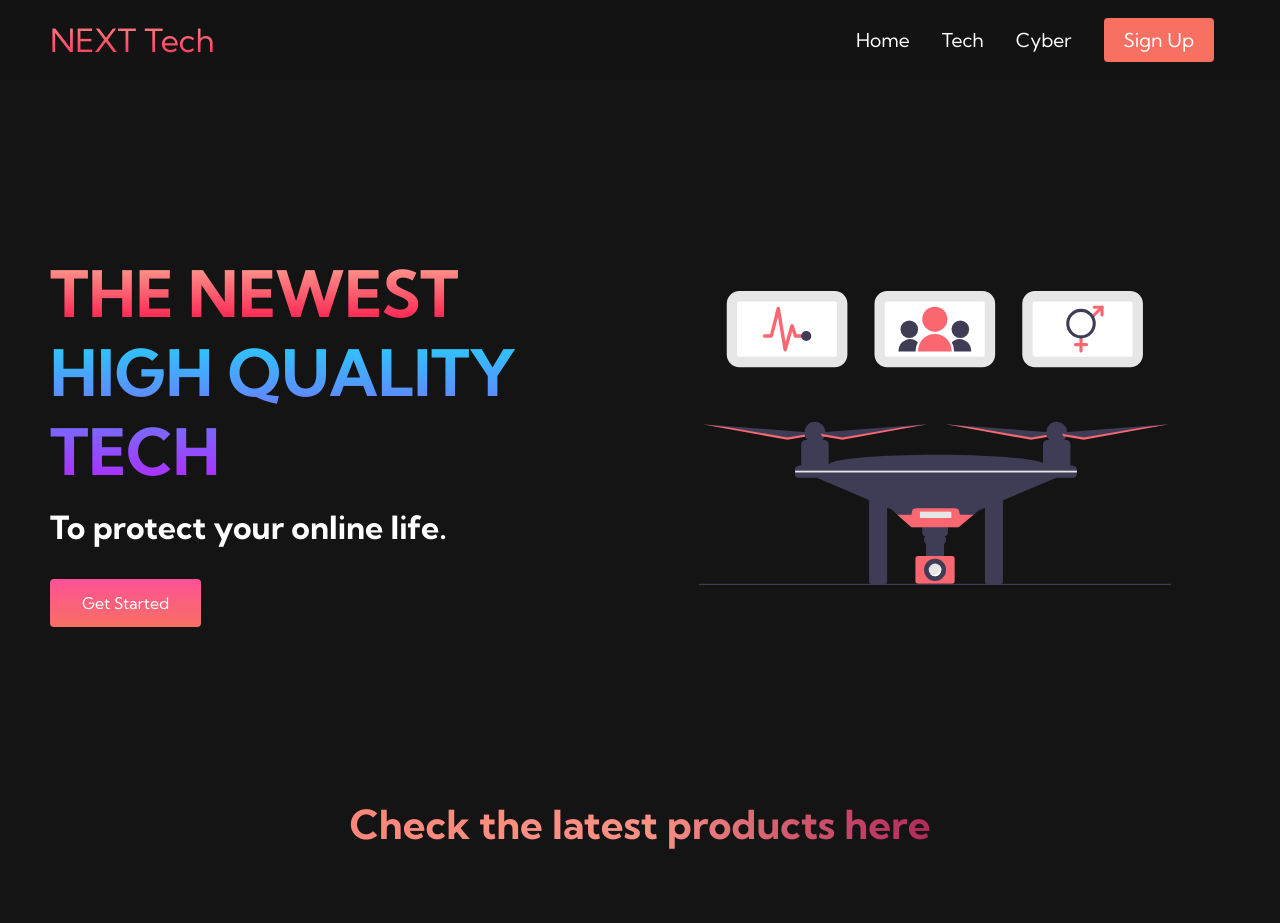
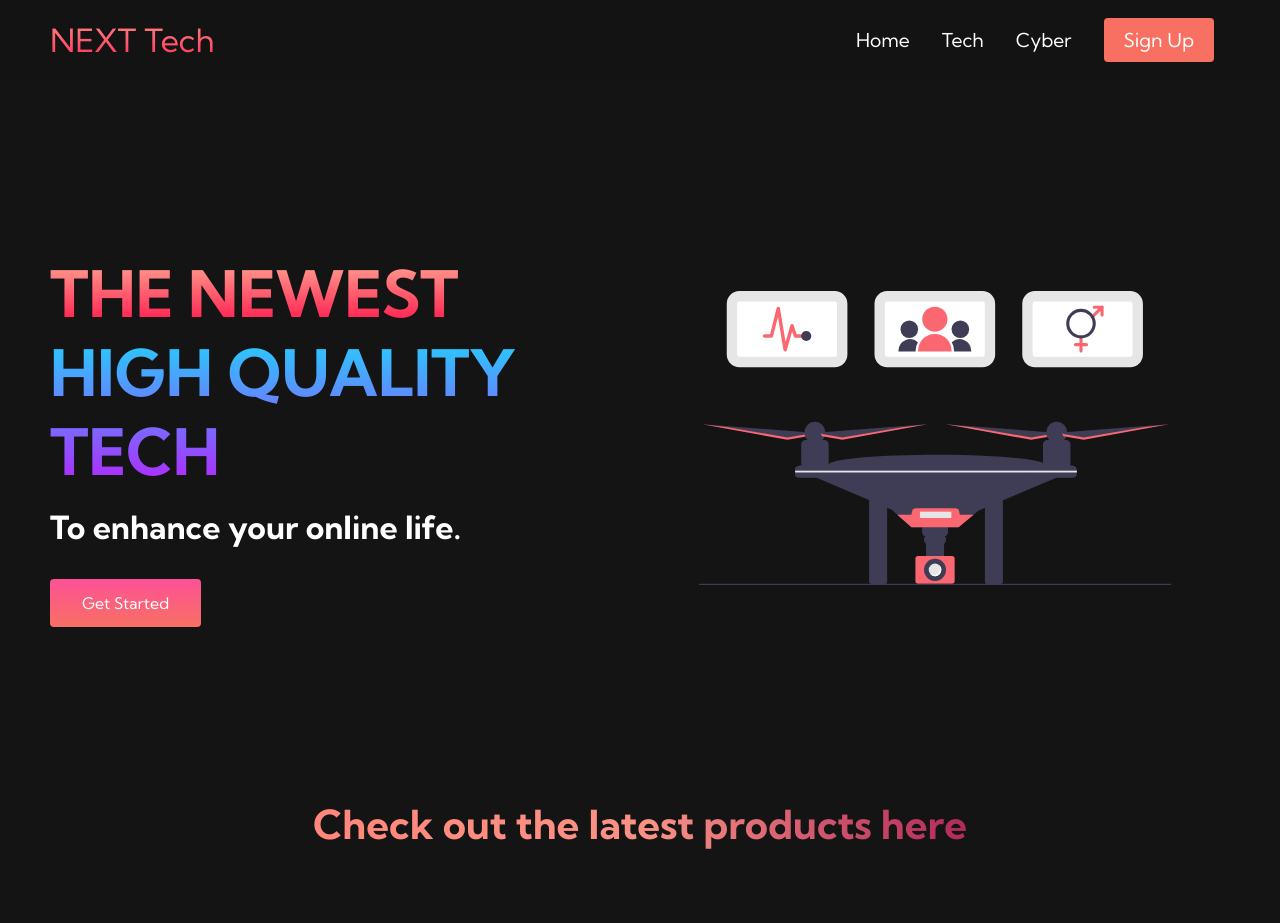
Before and after one commit to kylietrenner/NextTech, a plain HTML site: page tech.html in a window 1280 px wide. Shown: the top 923 px of the page. Drawn offline with Linux system fonts and the light colour scheme; a script that the page names is missing.

Commit message:
Update tech.html

```diff
--- a/tech.html
+++ b/tech.html
@@ -40,7 +40,7 @@
             <div class="main_content">
                 <h1>THE NEWEST</h1>
                 <h2>HIGH QUALITY TECH</h2>
-                <p>To protect your online life.</p>
+                <p>To enhance your online life.</p>
                 <button class="main_btn"><a href="/NextTech/index.html">Get Started</a></button>
             </div>
             <div class="main_img-container">
@@ -51,7 +51,7 @@
 
     <!--Services section-->
     <div class="services">
-        <h1>Check the latest products here</h1>
+        <h1>Check out the latest products here</h1>
         <div class="services_container">
             <div class="services_card">
                 <h2>Need New Software?</h2>
```
